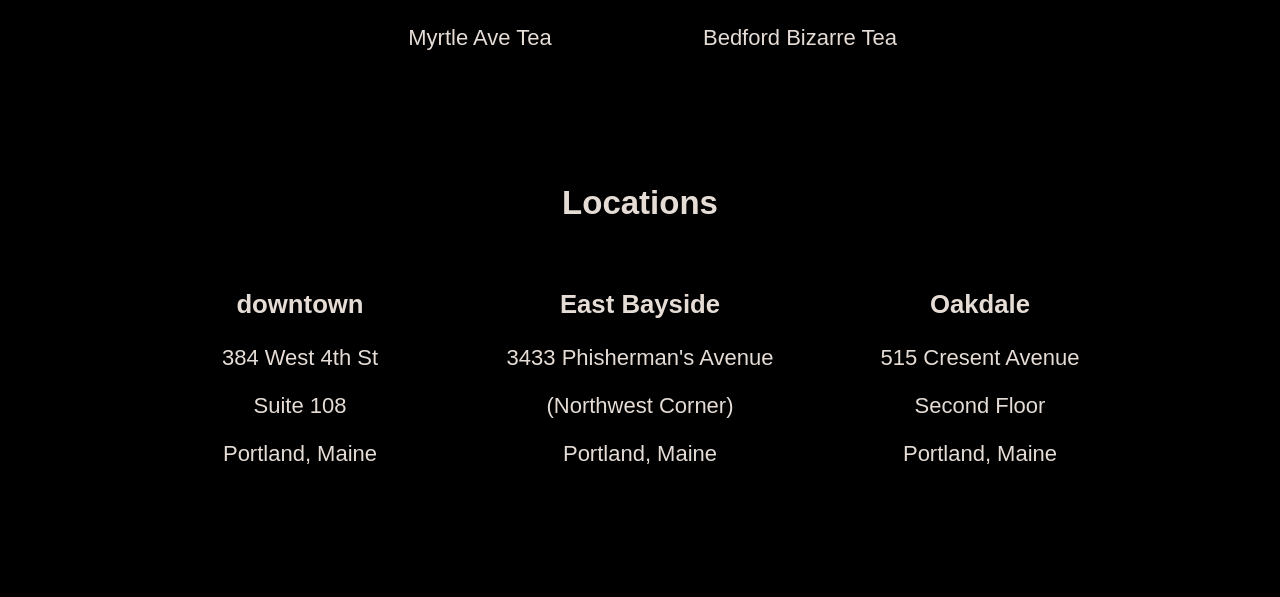
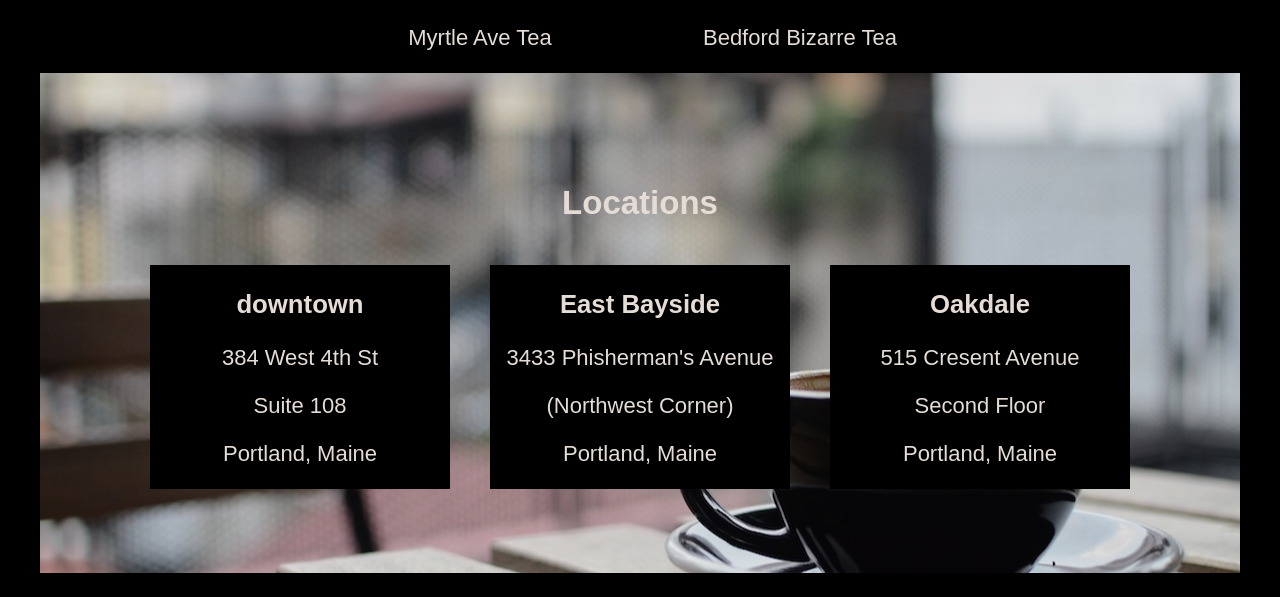
Before and after one commit to Jordanto23/tea-cozy-project, a plain HTML site: page index.html in a window 1280 px wide. Shown: the part 1432-2029 px from the top of the page. Drawn offline with Linux system fonts and the light colour scheme.

Commit message:
Update styles.css

```diff
--- a/css/styles.css
+++ b/css/styles.css
@@ -126,7 +126,7 @@ text-align: center;
 
 .locations{
 
-background-image: url('');
+background-image: url('https://github.com/Jordanto23/tea-cozy-project/blob/main/img/img-locations-background.jpg?raw=true');
     height: 500px;
     background-repeat: no-repeat;
     background-position: center;
```
